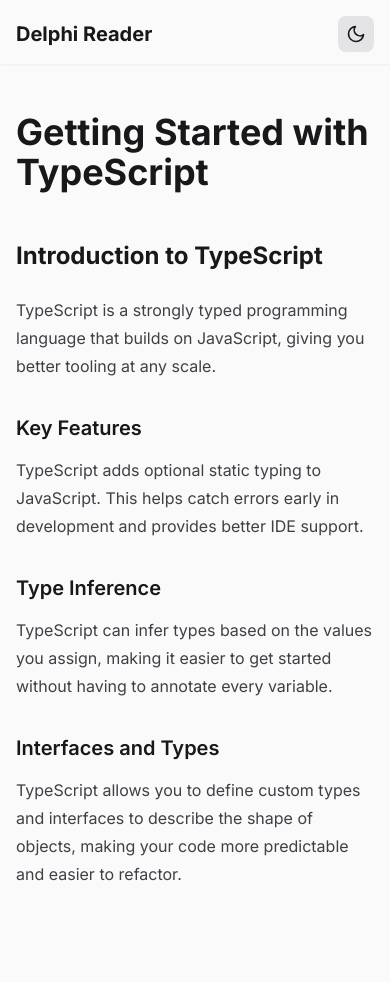
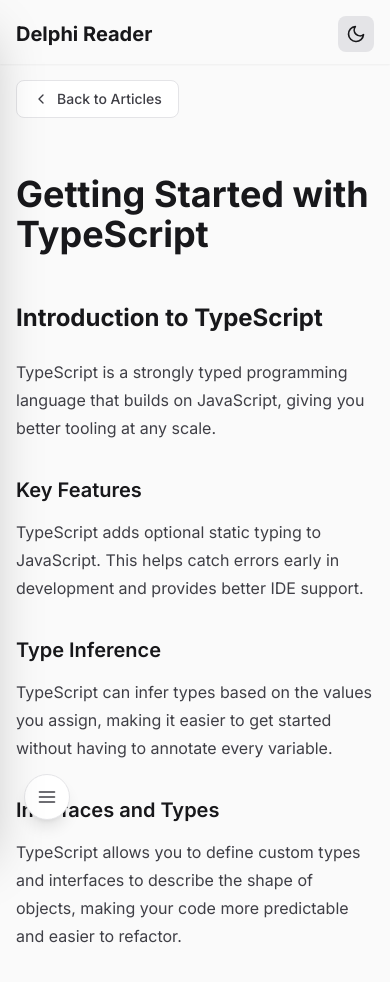
Before and after one commit to jiteshvarade/Delphi-Track-A, a React (Vite) app in the folder delphi-poc/: page /article/2 in a window 390 px wide. Shown: the top 982 px of the page. Built offline with nearby package versions, Linux system fonts and the light colour scheme.

Commit message:
Improved mobile UI

```diff
--- /dev/null
+++ b/delphi-poc/src/components/MobileTableOfContents.tsx
@@ -0,0 +1,101 @@
+import { useState } from 'react'
+import type { Heading } from '../hooks/useHeadings'
+
+interface MobileTableOfContentsProps {
+  headings: Heading[]
+}
+
+export default function MobileTableOfContents({ headings }: MobileTableOfContentsProps) {
+  const [isOpen, setIsOpen] = useState(false)
+
+  const handleLinkClick = () => {
+    setIsOpen(false)
+  }
+
+  return (
+    <>
+      {/* Floating Button - Only visible on mobile when there are headings */}
+      <button
+        onClick={() => setIsOpen(true)}
+        className="md:hidden fixed bottom-6 left-6 p-3 bg-white dark:bg-zinc-800 text-zinc-700 dark:text-zinc-200 rounded-full shadow-lg border border-zinc-200 dark:border-zinc-700 hover:shadow-xl hover:scale-110 transition-all z-50"
+        aria-label="Open table of contents"
+      >
+        <svg
+          xmlns="http://www.w3.org/2000/svg"
+          width="20"
+          height="20"
+          viewBox="0 0 24 24"
+          fill="none"
+          stroke="currentColor"
+          strokeWidth="2"
+          strokeLinecap="round"
+          strokeLinejoin="round"
+        >
+          <line x1="3" y1="12" x2="21" y2="12"></line>
+          <line x1="3" y1="6" x2="21" y2="6"></line>
+          <line x1="3" y1="18" x2="21" y2="18"></line>
+        </svg>
+      </button>
+
+      {/* Backdrop */}
+      {isOpen && (
+        <div
+          className="md:hidden fixed inset-0 bg-black/50 z-[60] transition-opacity"
+          onClick={() => setIsOpen(false)}
+          aria-hidden="true"
+        />
+      )}
+
+      {/* Slide-in Drawer */}
+      <div
+        className={`md:hidden fixed top-0 left-0 bottom-0 w-80 max-w-[85vw] bg-white dark:bg-zinc-900 shadow-2xl z-[70] transform transition-transform duration-300 ease-out ${
+          isOpen ? 'translate-x-0' : '-translate-x-full'
+        }`}
+      >
+        {/* Header */}
+        <div className="flex items-center justify-between p-4 border-b border-zinc-200 dark:border-zinc-700">
+          <h2 className="text-lg font-bold text-zinc-900 dark:text-zinc-100">
+            Table of Contents
+          </h2>
+          <button
+            onClick={() => setIsOpen(false)}
+            className="p-2 text-zinc-500 dark:text-zinc-400 hover:bg-zinc-100 dark:hover:bg-zinc-800 rounded-lg transition-colors"
+            aria-label="Close table of contents"
+          >
+            <svg
+              xmlns="http://www.w3.org/2000/svg"
+              width="20"
+              height="20"
+              viewBox="0 0 24 24"
+              fill="none"
+              stroke="currentColor"
+              strokeWidth="2"
+              strokeLinecap="round"
+              strokeLinejoin="round"
+            >
+              <line x1="18" y1="6" x2="6" y2="18"></line>
+              <line x1="6" y1="6" x2="18" y2="18"></line>
+            </svg>
+          </button>
+        </div>
+
+        {/* Navigation Links */}
+        <nav className="p-4 overflow-y-auto h-[calc(100vh-73px)]">
+          <ul className="space-y-2">
+            {headings.map((heading) => (
+              <li key={heading.id} className={heading.level === 3 ? 'pl-4' : ''}>
+                <a
+                  href={`#${heading.id}`}
+                  onClick={handleLinkClick}
+                  className="block text-sm text-zinc-600 dark:text-zinc-400 hover:text-indigo-600 dark:hover:text-indigo-400 py-2 transition-colors"
+                >
+                  {heading.text}
+                </a>
+              </li>
+            ))}
+          </ul>
+        </nav>
+      </div>
+    </>
+  )
+}
--- a/delphi-poc/src/components/ScrollToTopButton.tsx
+++ b/delphi-poc/src/components/ScrollToTopButton.tsx
@@ -21,7 +21,7 @@ export default function ScrollToTopButton() {
     <button
       onClick={handleClick}
       aria-label="Scroll to top"
-      className={`fixed bottom-8 right-8 p-3 bg-indigo-600 text-white rounded-full shadow-lg transition-opacity hover:bg-indigo-700 ${visible ? 'opacity-100' : 'opacity-0 pointer-events-none'}`}
+      className={`fixed bottom-6 right-6 md:bottom-8 md:right-8 p-3 bg-white dark:bg-zinc-800 text-zinc-700 dark:text-zinc-200 rounded-full shadow-lg border border-zinc-200 dark:border-zinc-700 transition-all hover:shadow-xl hover:scale-110 hover:bg-zinc-50 dark:hover:bg-zinc-700 z-50 ${visible ? 'opacity-100' : 'opacity-0 pointer-events-none'}`}
     >
       {/* Up Arrow icon */}
       <svg
--- a/delphi-poc/src/pages/ArticlePage.tsx
+++ b/delphi-poc/src/pages/ArticlePage.tsx
@@ -1,8 +1,9 @@
 import { useState, useRef } from 'react'
-import { useParams } from 'react-router-dom'
+import { useParams, useNavigate } from 'react-router-dom'
 import { useArticles } from '../hooks/useArticles'
 import { useHeadings } from '../hooks/useHeadings'
 import ReadingTrail from '../components/ReadingTrail'
+import MobileTableOfContents from '../components/MobileTableOfContents'
 import SelectionPopup from '../components/SelectionPopup'
 
 function slugify(text: string): string {
@@ -30,6 +31,7 @@ function addIdsToHeadings(content: string): string {
 
 export default function ArticlePage() {
   const { id } = useParams<{ id: string }>()
+  const navigate = useNavigate()
   const articles = useArticles()
   const article = articles.find((a) => a.id === (id ?? ''))
 
@@ -76,6 +78,28 @@ export default function ArticlePage() {
 
   return (
     <div className="max-w-6xl mx-auto p-4 relative" onMouseUp={handleMouseUp} onTouchEnd={handleMouseUp}>
+      {/* Back Button */}
+      <button
+        onClick={() => navigate('/')}
+        className="mb-6 inline-flex items-center gap-2 px-4 py-2 text-sm font-medium text-zinc-700 dark:text-zinc-200 bg-white dark:bg-zinc-800 border border-zinc-200 dark:border-zinc-700 rounded-lg hover:bg-zinc-50 dark:hover:bg-zinc-700 hover:shadow-md transition-all"
+        aria-label="Go back to articles"
+      >
+        <svg
+          xmlns="http://www.w3.org/2000/svg"
+          width="16"
+          height="16"
+          viewBox="0 0 24 24"
+          fill="none"
+          stroke="currentColor"
+          strokeWidth="2"
+          strokeLinecap="round"
+          strokeLinejoin="round"
+        >
+          <polyline points="15 18 9 12 15 6"></polyline>
+        </svg>
+        Back to Articles
+      </button>
+
       {headings.length > 2 ? (
         // Two-column layout with sidebar (desktop only, single column on mobile)
         <div className="md:grid md:grid-cols-4 gap-8 mt-8 mb-[75vh]">
@@ -111,6 +135,9 @@ export default function ArticlePage() {
           }}
         />
       )}
+
+      {/* Mobile Table of Contents - Only shown when there are enough headings */}
+      {headings.length > 2 && <MobileTableOfContents headings={headings} />}
     </div>
   )
 }
```
